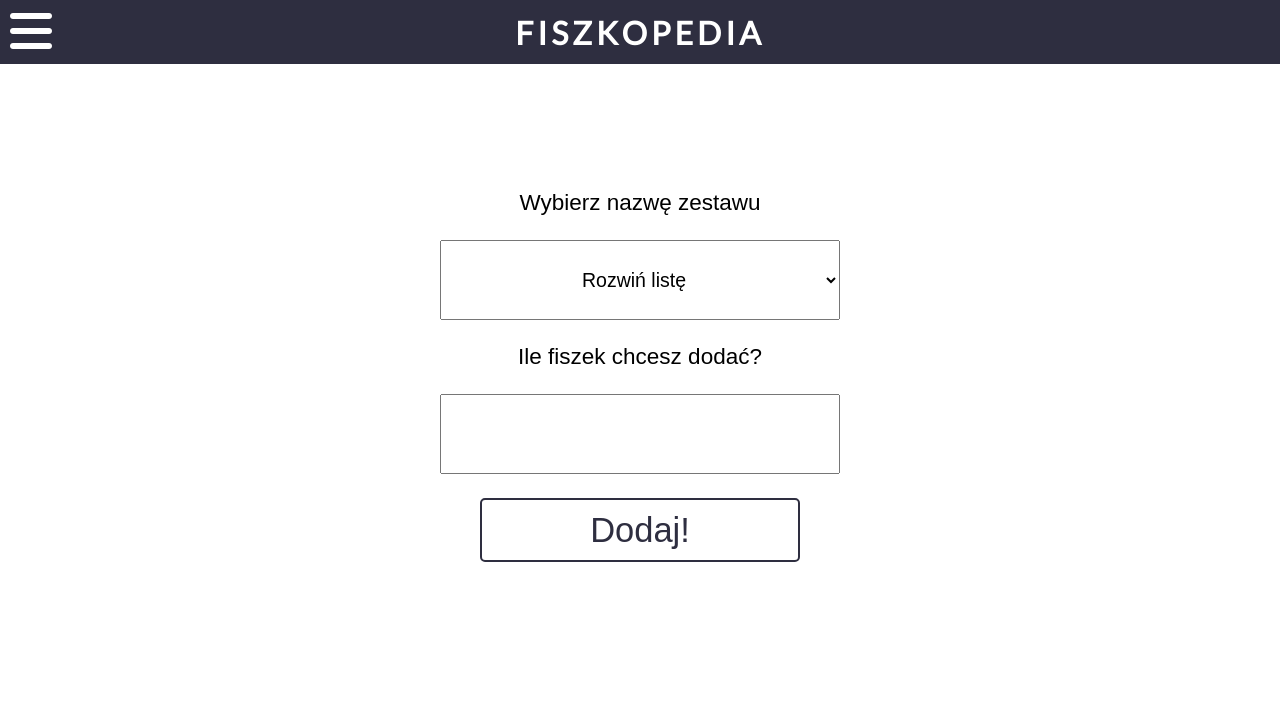
After one commit to BartoszDolata/Fiszki, a PHP site: page /podstrony/addcarts.html in a window 1280 px wide. The commit adds this page. Shown: the top 703 px of the page. Run offline with PHP 8.4, Linux system fonts and the light colour scheme; some libraries are stand-ins or nearby versions.

Commit message:
produktywny dzień plus poranek

```diff
--- a/css/main.css
+++ b/css/main.css
@@ -95,10 +95,12 @@ section.login input {
 }
 
 section.login input[type="submit"] {
-    background-color: rgba(242, 218, 189, 0.5);
+    background-color: #81A2EF;
     border: 0;
     height: 5vh;
     border-radius: 1vw;
+    color: white;
+    font-size: 2.5vh;
 }
 
 footer {
@@ -147,3 +149,172 @@ footer p {
         width: 90vw;
     }
 }
+
+/* Glowna podstrona */
+.main {
+    display: flex;
+    flex-direction: column;
+    flex-wrap: wrap;
+}
+
+.head {
+    display: flex;
+    height: 7vh;
+    justify-content: center;
+    background-color: #2E2E40;
+    align-items: center;
+    flex-basis: 8vh;
+    z-index: 1;
+}
+
+.head a {
+    font-size: 4vh;
+    font-weight: 800;
+    letter-spacing: 4px;
+    color: white;
+    text-transform: uppercase;
+    text-decoration: none;
+    display: block;
+}
+
+.head a:hover {
+    color: #81A2EF;
+}
+
+div.burger {
+    position: absolute;
+    left: 0;
+    top: 0;
+    margin: 2px 10px;
+    font-size: 6vh;
+    cursor: pointer;
+    color: white;
+    z-index: 1;
+}
+
+div.burger:hover {
+    color: #81A2EF;
+    ;
+}
+
+aside {
+    position: fixed;
+    height: 100vh;
+    width: 20%;
+    left: -20%;
+    background-color: #81A2EF;
+    transition: 0.3s;
+}
+
+@media(max-width:1000px) {
+    aside {
+        width: 100%;
+        left: -100%;
+    }
+}
+
+aside nav ul {
+    list-style-type: none;
+    margin-top: 10ch;
+
+
+}
+
+
+
+aside nav ul li a {
+    display: block;
+    text-decoration: none;
+    color: white;
+    text-align: center;
+    text-transform: uppercase;
+    font-size: 2rem;
+    padding: 10px 0;
+}
+
+aside nav ul li:hover a {
+    color: #81A2EF;
+    background-color: rgba(255, 255, 255, 0.7);
+
+}
+
+.show {
+    left: 0%;
+}
+
+.see {
+    display: none;
+}
+
+.flex-container {
+    display: flex;
+    flex-direction: column;
+    align-content: space-around;
+    min-height: 600px;
+}
+
+.set {
+    flex-basis: 15vh;
+    margin: 5vh;
+    display: flex;
+    flex-direction: row;
+    align-items: center;
+    justify-content: center;
+    box-shadow: 0px 0px 5px 4px #2E2E40;
+}
+
+.set a {
+    flex-basis: 100vw;
+    text-decoration: none;
+    color: #2E2E40;
+    font: 2.3rem sans-serif;
+    text-align: center;
+    padding: 5vh;
+}
+
+.set :hover {
+    -webkit-box-shadow: 3px 1px 10px 15px rgba(129, 161, 237, 1);
+    -moz-box-shadow: 3px 1px 10px 15px rgba(129, 161, 237, 1);
+    box-shadow: 3px 1px 20px 15px rgba(129, 161, 237, 1);
+}
+
+.cntr {
+    align-items: center;
+    justify-content: center;
+}
+
+.cntr>input,
+.cntr>select {
+    margin-top: 3vh;
+    width: 50vh;
+    height: 10vh;
+    font: 1.3rem sans-serif;
+    text-align: center;
+}
+
+.cntr>select>option {
+
+    text-align: center;
+}
+
+.cntr>input[type="submit"] {
+    background-color: transparent;
+    border: 2px solid #2E2E40;
+    border-radius: 5px;
+    color: #2E2E40;
+    font-size: 2.3rem;
+    width: 40vh;
+    height: 8vh;
+}
+
+.cntr>input[type="submit"]:hover {
+    background-color: rgba(46, 46, 64, .9);
+    border: 2px solid rgba(46, 46, 64, .9);
+    color: white;
+}
+
+.cntr>div {
+    margin-top: 3vh;
+    text-align: center;
+    font: 1.5rem sans-serif;
+}
--- /dev/null
+++ b/js/burger.js
@@ -0,0 +1,13 @@
+const hamburger = document.querySelector(".fa-bars");
+const arrow = document.querySelector(".fa-angle-double-left");
+const column = document.querySelector("aside");
+hamburger.addEventListener("click", function () {
+    column.classList.toggle("show");
+    arrow.classList.toggle("see");
+    hamburger.classList.toggle("see");
+})
+arrow.addEventListener("click", function () {
+    column.classList.toggle("show");
+    arrow.classList.toggle("see");
+    hamburger.classList.toggle("see");
+})
--- /dev/null
+++ b/podstrony/addcarts.html
@@ -0,0 +1,49 @@
+<!DOCTYPE html>
+<html lang="pl">
+
+<head>
+    <meta charset="UTF-8">
+    <meta name="viewport" content="width=device-width, initial-scale=1.0">
+    <meta http-equiv="X-UA-Compatible" content="ie=edge">
+    <title>Fiszkopedia</title>
+    <script src="https://kit.fontawesome.com/dd9ff233e2.js" crossorigin="anonymous"></script>
+    <link rel="stylesheet" href="../css/main.css">
+</head>
+
+<body class="main">
+    <header class="head">
+        <a href="../index.html">Fiszkopedia</a>
+    </header>
+    <div class="burger"><i class="fas fa-bars"></i></div>
+    <div class="burger"><i class="fas fa-angle-double-left see"></i></div>
+    <aside>
+        <nav>
+            <ul>
+                <li><a href="./main.html">Ucz sie!</a></li>
+                <li><a href="./add.html">Dodaj zestaw</a></li>
+                <li><a href="./addcarts.html">Dodaj fiszki</a></li>
+
+            </ul>
+        </nav>
+    </aside>
+    <main class="flex-container">
+        <form method="post" class="flex-container cntr">
+            <div>Wybierz nazwę zestawu</div>
+            <select name="sets" class="cntr">
+                <option value="">Rozwiń listę</option>
+                <option value="set1">Zestaw 1</option>
+                <option value="set2">Zestaw 2</option>
+                <option value="set3">Zestaw 3</option>
+            </select>
+            <div>Ile fiszek chcesz dodać?</div>
+            <input type="number" name="ilosc">
+            <input type="submit" value="Dodaj!">
+
+        </form>
+    </main>
+    <footer>
+    </footer>
+    <script src="../js/burger.js"></script>
+</body>
+
+</html>
```
Also changed, not shown: podstrony/add.html (added, +43 -0 lines), podstrony/main.html (added, +40 -0 lines).
